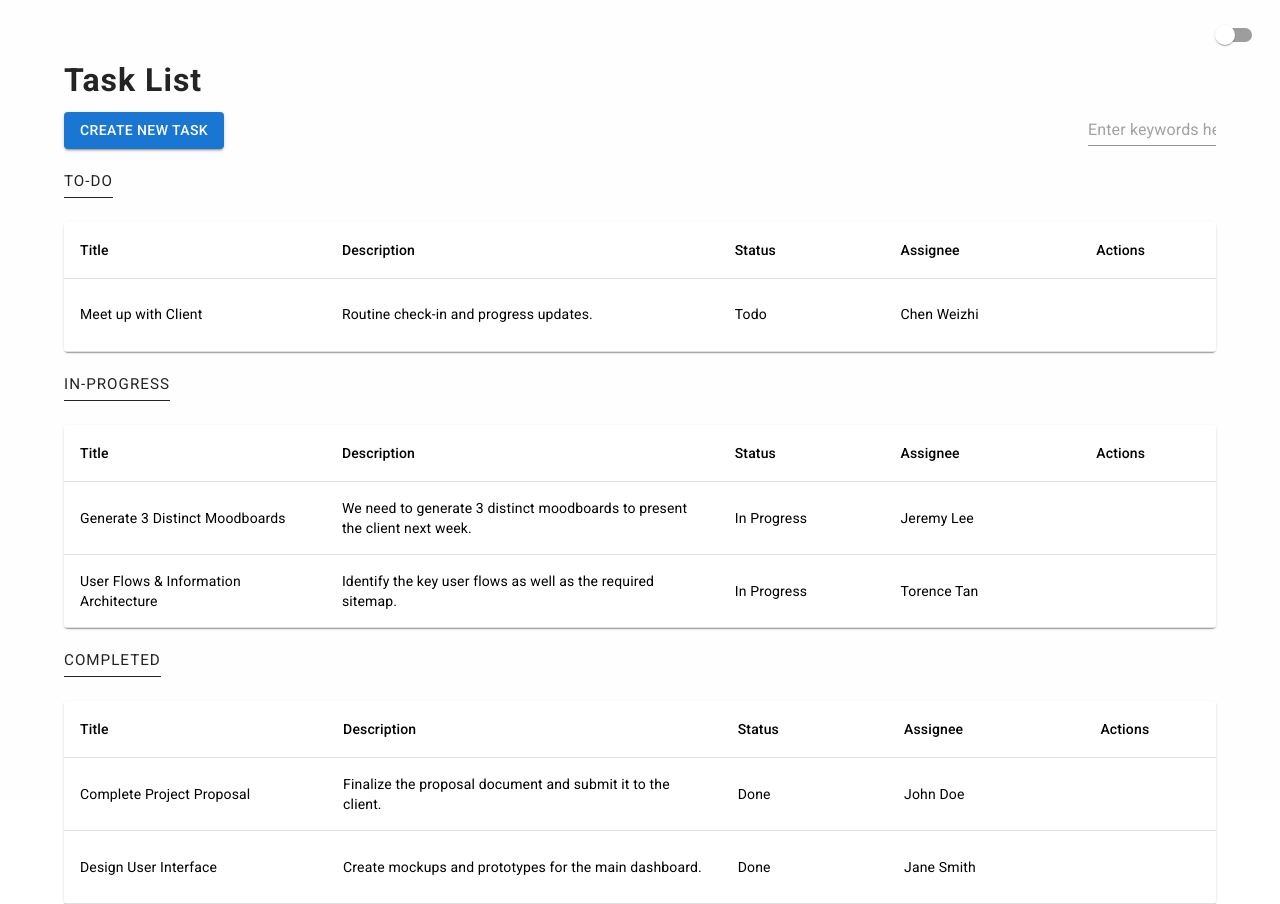
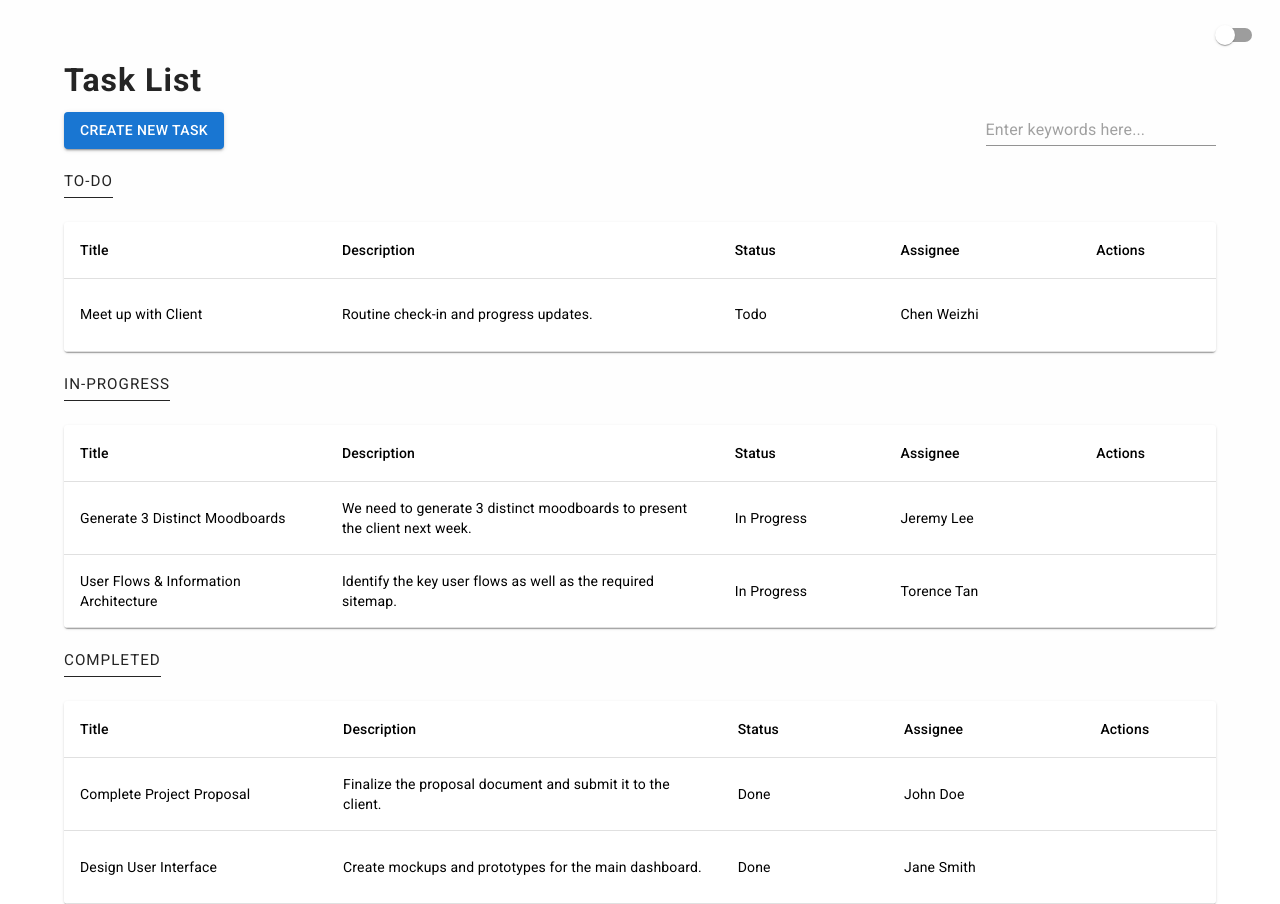
Before and after one commit to d2d-weizhi/project-flow, a React (Vite) app: page / in a window 1280 px wide. Built offline with nearby package versions, Linux system fonts and the light colour scheme; some icons are missing.

Commit message:
Setting the width of the search TextField

```diff
--- a/src/components/TaskList/TaskList.tsx
+++ b/src/components/TaskList/TaskList.tsx
@@ -120,7 +120,7 @@ export default function TaskList({theme}: {theme: string}) {
 				<div className="flex w-1/2 items-center justify-end">
 					<TextField
 						variant="standard"
-						className="mr-2 w-32"
+						className="mr-2 w-[40%] min-w-[180px]"
 						value={searchFilter}
 						placeholder="Enter keywords here..."
 						onChange={(event: React.ChangeEvent<HTMLInputElement>) => setSearchFilter(event.target.value)}
```
